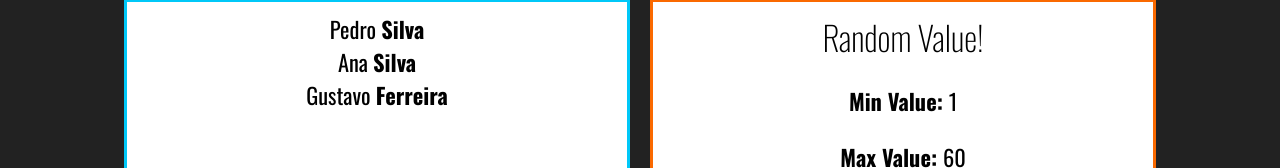
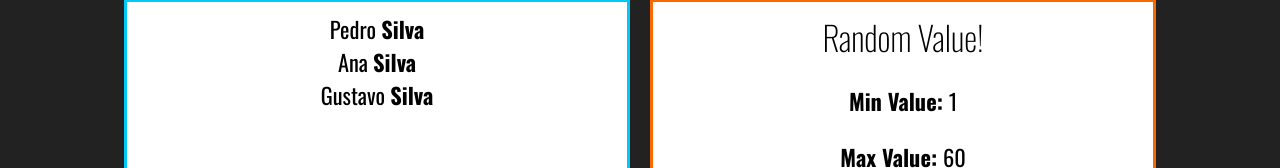
Before and after one commit to MagnunAVF/react-redux-skills, a React (Create React App) app in the folder react-fundamentals/: page / in a window 1280 px wide. Shown: the part 190-358 px from the top of the page. Built offline with nearby package versions, Linux system fonts and the light colour scheme.

Commit message:
react-fundamentals: Refactor Family component to receive FamilyMembers from outside

```diff
--- a/react-fundamentals/src/App.jsx
+++ b/react-fundamentals/src/App.jsx
@@ -1,6 +1,7 @@
 import "./App.css";
 import React from "react";
 
+import FamilyMember from "./components/basics/FamilyMember";
 import Family from "./components/basics/Family";
 import Card from "./components/layout/Card";
 import Random from "./components/basics/Random";
@@ -8,13 +9,17 @@ import Fragment from "./components/basics/Fragment";
 import WithProps from "./components/basics/WithProps";
 import First from "./components/basics/First";
 
-export default (_) => (
+export default () => (
   <div className="App">
     <h1>React Fundamentals</h1>
 
     <div className="Cards">
       <Card title="#05 - Component with Children" color="#00C8F8">
-        <Family lastName="Silva" />
+        <Family lastName="Silva">
+            <FamilyMember firstName="Pedro"/>
+            <FamilyMember firstName="Ana"/>
+            <FamilyMember firstName="Gustavo"/>
+        </Family>
       </Card>
 
       <Card title="#04 - Random Value" color="#FA6900">
--- a/react-fundamentals/src/components/basics/Family.jsx
+++ b/react-fundamentals/src/components/basics/Family.jsx
@@ -1,12 +1,11 @@
-import React from "react";
-import FamilyMember from "./FamilyMember";
+import React, { cloneElement } from "react";
 
 export default (props) => {
   return (
     <div>
-      <FamilyMember firstName="Pedro" lastName="Silva" />
-      <FamilyMember firstName="Ana" {...props} />
-      <FamilyMember firstName="Gustavo" lastName="Ferreira" />
+      {props.children.map((child, i) => {
+        return cloneElement(child, { ...props, key: i });
+      })}
     </div>
   );
 };
```
